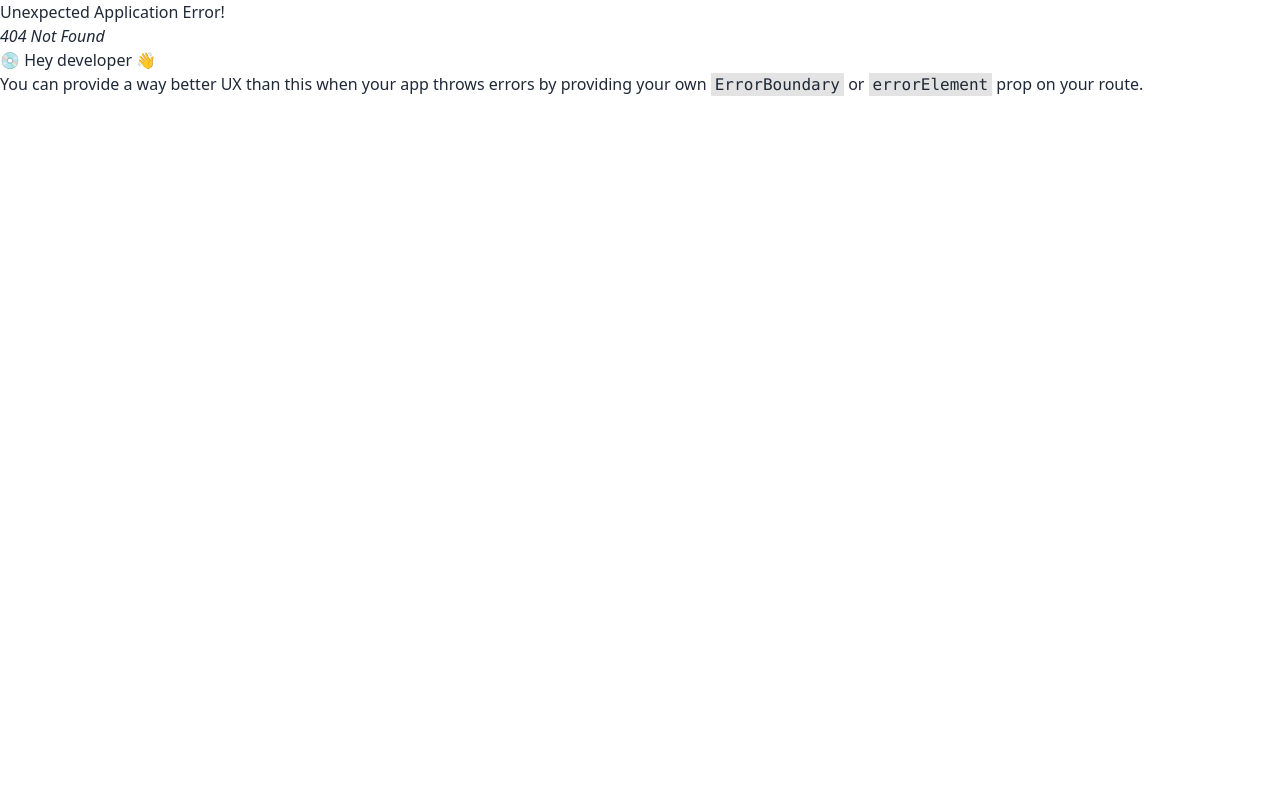
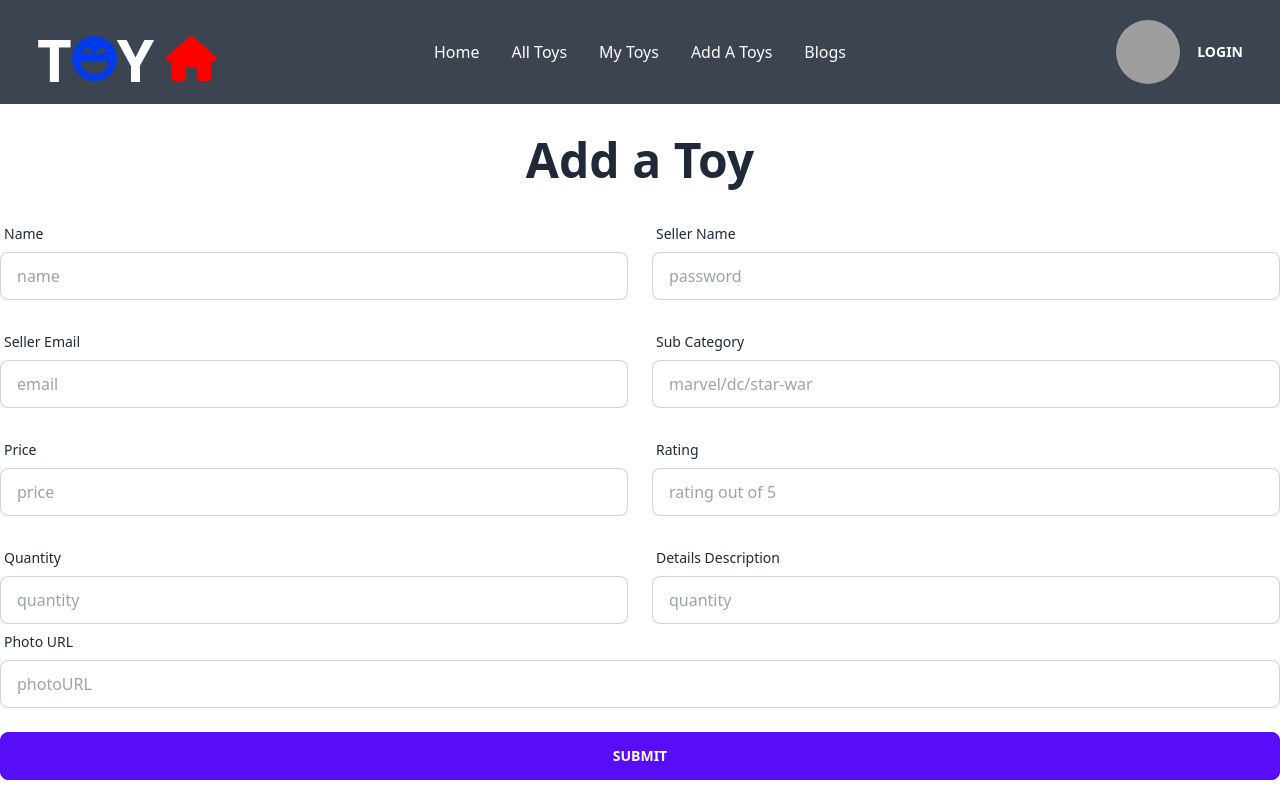
Before and after one commit to sadatebne/toy-house-client-side, a React (Vite) app: page /addToys in a window 1280 px wide. Before the commit this address had no page. Shown: the top 800 px of the page. Built offline with nearby package versions, Linux system fonts and the light colour scheme; grey boxes are pictures that could not be loaded.

Commit message:
add a toy  Page added

```diff
--- a/src/Routes/Routes.jsx
+++ b/src/Routes/Routes.jsx
@@ -5,6 +5,7 @@ import Main from "../components/Layouts/Main";
 import Login from "../components/Pages/Login/Login";
 import Register from "../components/Pages/Register/Register";
 import Home from "../components/Pages/Home/Home/Home";
+import AddToys from "../components/Pages/AddToys/AddToys";
 
   const router = createBrowserRouter([
     {
@@ -23,6 +24,10 @@ import Home from "../components/Pages/Home/Home/Home";
           path: "/register",
           element:<Register></Register> ,
         },
+        {
+          path: "/addToys",
+          element:<AddToys></AddToys> ,
+        },
 
       ],
     },
--- /dev/null
+++ b/src/components/Pages/AddToys/AddToys.jsx
@@ -0,0 +1,97 @@
+import React from 'react';
+
+const AddToys = () => {
+
+    const handleAddToy=(event)=>{
+        event.preventDefault()
+        const form=event.target
+
+        const name=form.name.value
+        const sellerName=form.sellerName.value
+        const email=form.email.value
+        const category=form.category.value
+        const price=form.price.value
+        const rating=form.rating.value
+        const quantity=form.quantity.value
+        const details=form.details.value
+        const photo=form.photo.value
+
+        const data={name,sellerName,email,category,price,rating,quantity,details,photo}
+
+        console.log(data)
+
+    }
+
+
+
+    return (
+        <div>
+            <h1 className='text-center text-5xl font-bold my-8'> Add a Toy</h1>
+            <form onSubmit={handleAddToy}>
+                <div className="grid md:grid-cols-2 gap-6">
+                    <div className="form-control">
+                        <label className="label">
+                            <span className="label-text">Name</span>
+                        </label>
+                        <input type="text" name="name" placeholder="name" className="input input-bordered" />
+                    </div>
+                    <div className="form-control">
+                        <label className="label">
+                            <span className="label-text">Seller Name</span>
+                        </label>
+                        <input type="text" name="sellerName" placeholder="password" className="input input-bordered" />
+                    </div>
+                    <div className="form-control">
+                        <label className="label">
+                            <span className="label-text">Seller Email</span>
+                        </label>
+                        <input type="email" name="email" placeholder="email" className="input input-bordered" />
+                    </div>
+                    <div className="form-control">
+                        <label className="label">
+                            <span className="label-text">Sub Category</span>
+                        </label>
+                        <input type="text" name='category' placeholder="marvel/dc/star-war" className="input input-bordered" />
+                    </div>
+                    <div className="form-control">
+                        <label className="label">
+                            <span className="label-text">Price</span>
+                        </label>
+                        <input type="text" name='price' placeholder="price" className="input input-bordered" />
+                    </div>
+                    <div className="form-control">
+                        <label className="label">
+                            <span className="label-text">Rating</span>
+                        </label>
+                        <input type="text" name='rating' placeholder="rating out of 5" className="input input-bordered" />
+                    </div>
+                    <div className="form-control">
+                        <label className="label">
+                            <span className="label-text">Quantity</span>
+                        </label>
+                        <input type="text" name='quantity' placeholder="quantity" className="input input-bordered" />
+                    </div>
+                    <div className="form-control">
+                        <label className="label">
+                            <span className="label-text">Details Description</span>
+                        </label>
+                        <input type="text" name='details' placeholder="quantity" className="input input-bordered" />
+                    </div>
+                </div>
+
+                <div className="form-control">
+                        <label className="label">
+                            <span className="label-text">Photo URL</span>
+                        </label>
+                        <input type="text" name='photo' placeholder="photoURL" className="input input-bordered" />
+                    </div>
+
+                <div className="form-control my-6">
+                    <button className="btn btn-primary">Submit</button>
+                </div>
+            </form>
+        </div>
+    );
+};
+
+export default AddToys;
--- a/src/components/Pages/Shared/Navbar/Navbar.jsx
+++ b/src/components/Pages/Shared/Navbar/Navbar.jsx
@@ -35,7 +35,7 @@ const Navbar = () => {
                         <li><Link to="/">Home</Link></li>
                         <li><a>All Toys</a></li>
                         <li><a>My Toys</a></li>
-                        <li><a>Add A Toys</a></li>
+                        <li><Link to="/addToys">Add A Toys</Link></li>
                         <li><a>Blogs</a></li>
                     </ul>
                 </div>
```
Also changed, not shown: src/components/Pages/Home/Gallery/Gallery.jsx (+0 -54 lines), src/components/Pages/Home/Gallery/Gallery.css (deleted).
